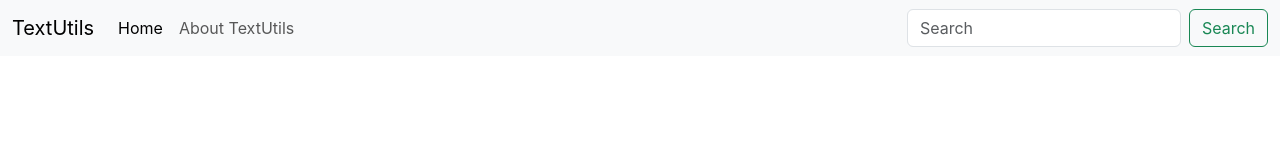
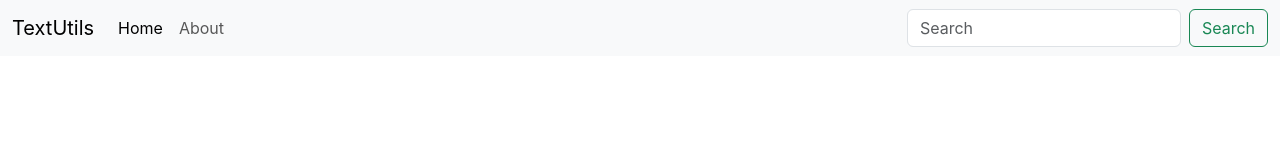
Before and after one commit to harshshukla07/TextUtils, a React (Create React App) app: page / in a window 1280 px wide. Shown: the top 160 px of the page. Built offline with nearby package versions, Linux system fonts and the light colour scheme.

Commit message:
changes in props

```diff
--- a/src/App.js
+++ b/src/App.js
@@ -4,7 +4,7 @@
 function App() {
   return (
     <>
-      <Navbar title="TextUtils" AboutText="About TextUtils" />
+      <Navbar title="TextUtils" />
     </>
   );
 }
--- a/src/components/Navbar.js
+++ b/src/components/Navbar.js
@@ -36,5 +36,5 @@
 
 Navbar.defaultProps = {
     title: 'Set Title Here',         // ye ek tarah se default title hai agar hm pass krna bhul jaye to.
-    AboutText: 'AboutText Here'
+    AboutText: 'About'
 }
```
